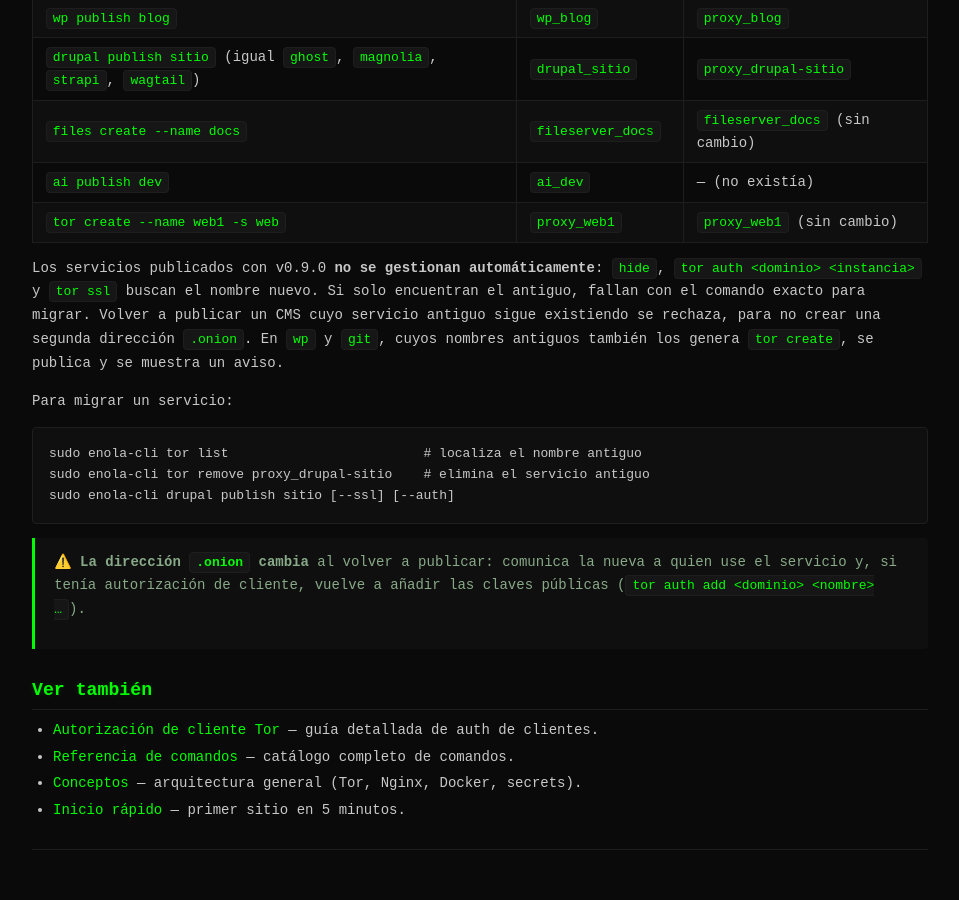
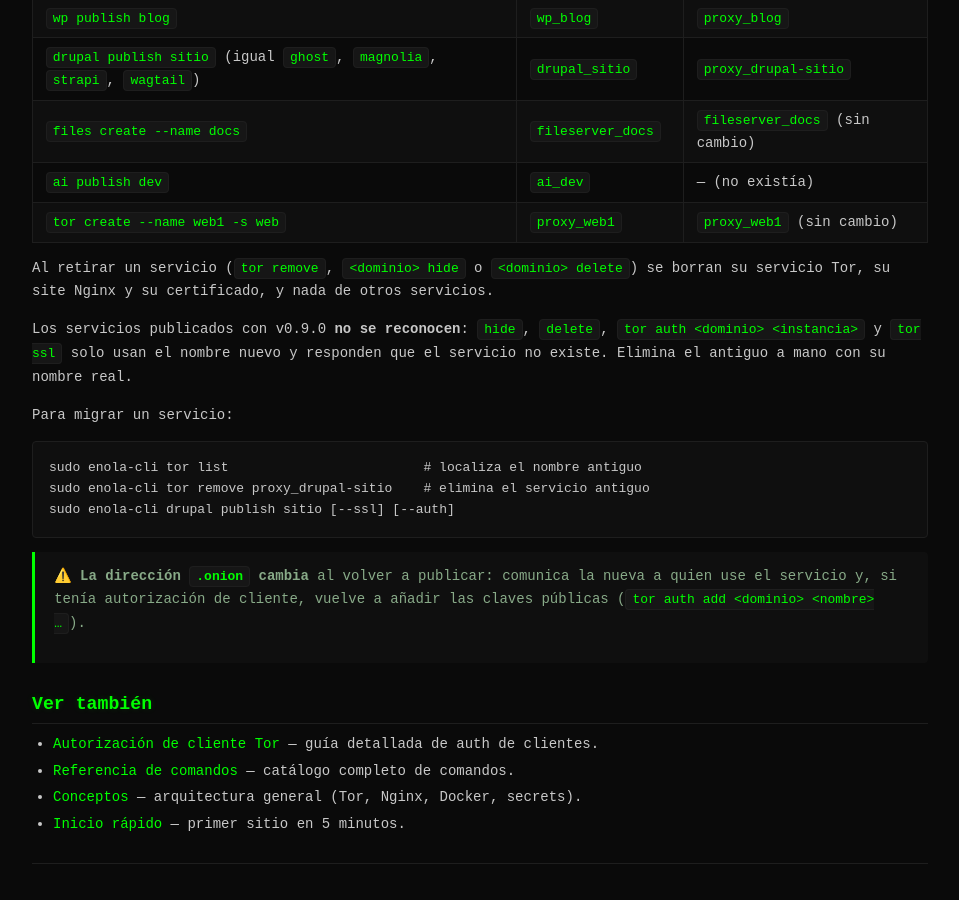
Before and after one commit to SalvadorPalmaRodriguez/enola-cli-lite, a Jekyll site: the page built from docs/user/tor/commands-tor.md, in a window 1280 px wide and 900 px high, scrolled down 7605 px. Shown: the whole window, without its empty margins (160-1119 px from the left). Built offline with Jekyll 4.4.1, drawn with Linux system fonts in a browser that asks for light colours; our own code applies the rules of GitHub Pages for plain Markdown files; some of the changed text lies outside the part shown.

Commit message:
docs: CHANGELOG [Unreleased] y comandos tor/files/git — qué borra cada eliminación

```diff
--- a/docs/user/tor/commands-tor.md
+++ b/docs/user/tor/commands-tor.md
@@ -340,12 +340,12 @@
 | `ai publish dev` | `ai_dev` | — (no existía) |
 | `tor create --name web1 -s web` | `proxy_web1` | `proxy_web1` (sin cambio) |
 
-Los servicios publicados con v0.9.0 **no se gestionan automáticamente**: `hide`,
-`tor auth <dominio> <instancia>` y `tor ssl` buscan el nombre nuevo.
-Si solo encuentran el antiguo, fallan con el comando exacto para migrar. Volver a
-publicar un CMS cuyo servicio antiguo sigue existiendo se rechaza, para no crear
-una segunda dirección `.onion`. En `wp` y `git`, cuyos nombres antiguos también los
-genera `tor create`, se publica y se muestra un aviso.
+Al retirar un servicio (`tor remove`, `<dominio> hide` o `<dominio> delete`) se
+borran su servicio Tor, su site Nginx y su certificado, y nada de otros servicios.
+
+Los servicios publicados con v0.9.0 **no se reconocen**: `hide`, `delete`,
+`tor auth <dominio> <instancia>` y `tor ssl` solo usan el nombre nuevo y responden
+que el servicio no existe. Elimina el antiguo a mano con su nombre real.
 
 Para migrar un servicio:
 
--- a/llms-full.txt
+++ b/llms-full.txt
@@ -48,7 +48,7 @@
 - `tor edit <name> [-p <port>] [-n <nginx-port>] [-t <target-port>] [--auto-ports]` — change ports
 - `tor rotate <name>` — new .onion identity
 - `tor ssl <service>` — post-hoc HTTPS on a service published over HTTP (canonical self-signed cert `/etc/nginx/ssl/<service>.{crt,key}`, Nginx site to HTTP+HTTPS, `.onion:443` added, same address); error if it already has SSL
-- Canonical Tor service names: `<domain>_<name>` — `git_`, `wp_`, `drupal_`, `ghost_`, `magnolia_`, `strapi_`, `wagtail_`, `fileserver_`, `ai_`, and `proxy_` for `tor create web`; the certificate uses the same name and the Nginx site is `proxy_<domain>_<name>` (`fileserver_<name>` for files, `proxy_<name>` for `tor create web`). Older names (`proxy_ai-<n>`, `ai-<n>`) are only looked up as legacy fallbacks. **Breaking in v0.10.0**: services published with v0.9.0 (`git` → `<n>`, `wp` → `proxy_<n>`, CMS → `proxy_<cms>-<n>`) are not managed; `hide`/`tor auth <domain> <instance>`/`tor ssl` fail with the exact migration command, and re-publishing a CMS with its old service present is refused (wp/git: warning). Migrate with `tor remove <old-name>` + publish again (the `.onion` address changes)
+- Canonical Tor service names: `<domain>_<name>` — `git_`, `wp_`, `drupal_`, `ghost_`, `magnolia_`, `strapi_`, `wagtail_`, `fileserver_`, `ai_`, and `proxy_` for `tor create web`; the certificate uses the same name and the Nginx site is `proxy_<domain>_<name>` (`fileserver_<name>` for files, `proxy_<name>` for `tor create web`). Unpublishing (`tor remove`, `hide`, `delete`, MCP `tor_remove`) removes the Tor service, its site and its certificate. Services published with v0.9.0 (`git` → `<n>`, `wp` → `proxy_<n>`, CMS → `proxy_<cms>-<n>`) are not recognized: commands say they do not exist. Remove them with `tor remove <old-name>` + publish again (the `.onion` address changes)
 - `tor auth list|enable|disable <service>` — client authorization. Every `tor auth` subcommand also accepts `<domain> <instance>` (`tor auth enable ai dev` ≡ `ai_dev`)
 - `tor auth add <service> -c <client> -p <pubkey>` / `tor auth revoke <service> -c <client>`
 - `tor auth generate -c <client>` — generate x25519 keypair (client side)
```
Also changed, not shown: other parts of docs/user/tor/commands-tor.md (+1 -1 lines), docs/user/files/commands-files.md (+2 -2 lines), docs/user/git/commands-git.md (+2 -2 lines), CHANGELOG.md.
